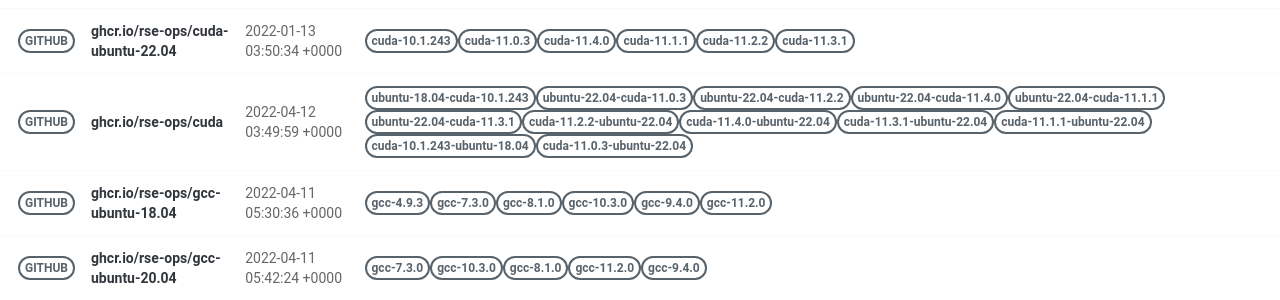
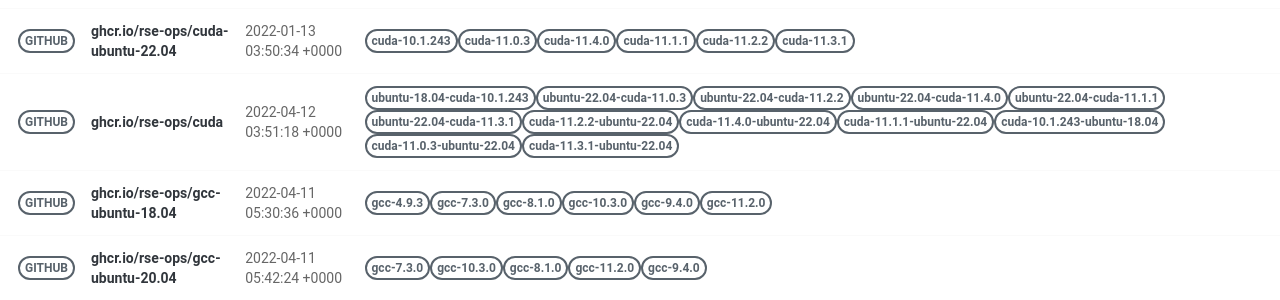
Before and after one commit to rse-ops/docker-images, a Jekyll site: the page built from pages/index.md, in a window 1280 px wide. Shown: the part 421-721 px from the top of the page. Built offline with Jekyll 4.4.1, drawn with Linux system fonts in a browser that asks for light colours; nearby versions of some CDN libraries.

Commit message:
Automated push to update library 2022-04-12

```diff
--- a/_library/ghcr.io-rse-ops-cuda.md
+++ b/_library/ghcr.io-rse-ops-cuda.md
@@ -1,7 +1,7 @@
 ---
 layout: container
 name: ghcr.io/rse-ops/cuda
-updated_at: 2022-04-12 03:49:59.879026
+updated_at: 2022-04-12 03:51:18.338251
 
 
 container_url: https://github.com/orgs/rse-ops/packages/container/package/cuda
```
Also changed, not shown: other parts of _library/ghcr.io-rse-ops-cuda.md (+3 -3 lines).
